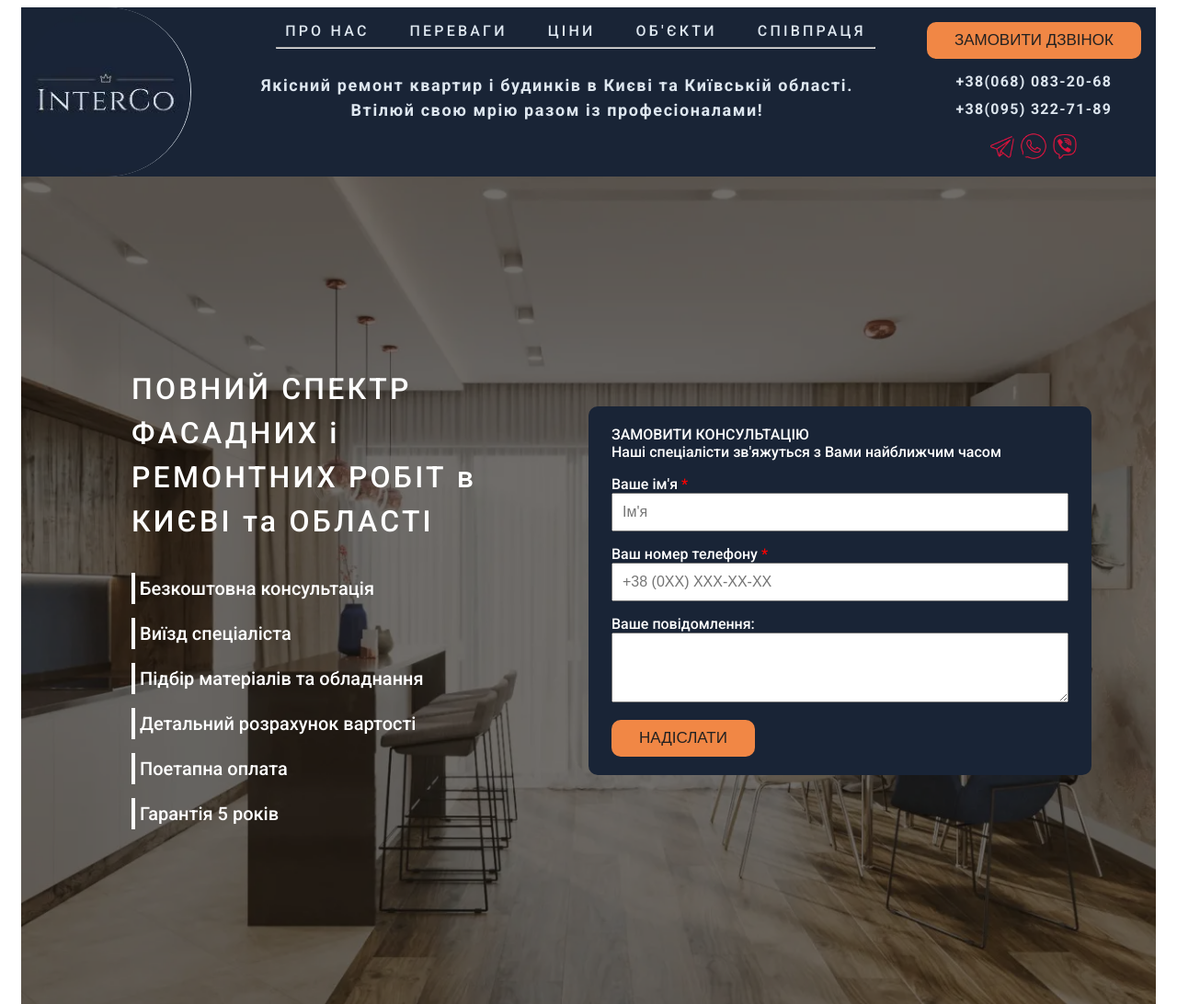
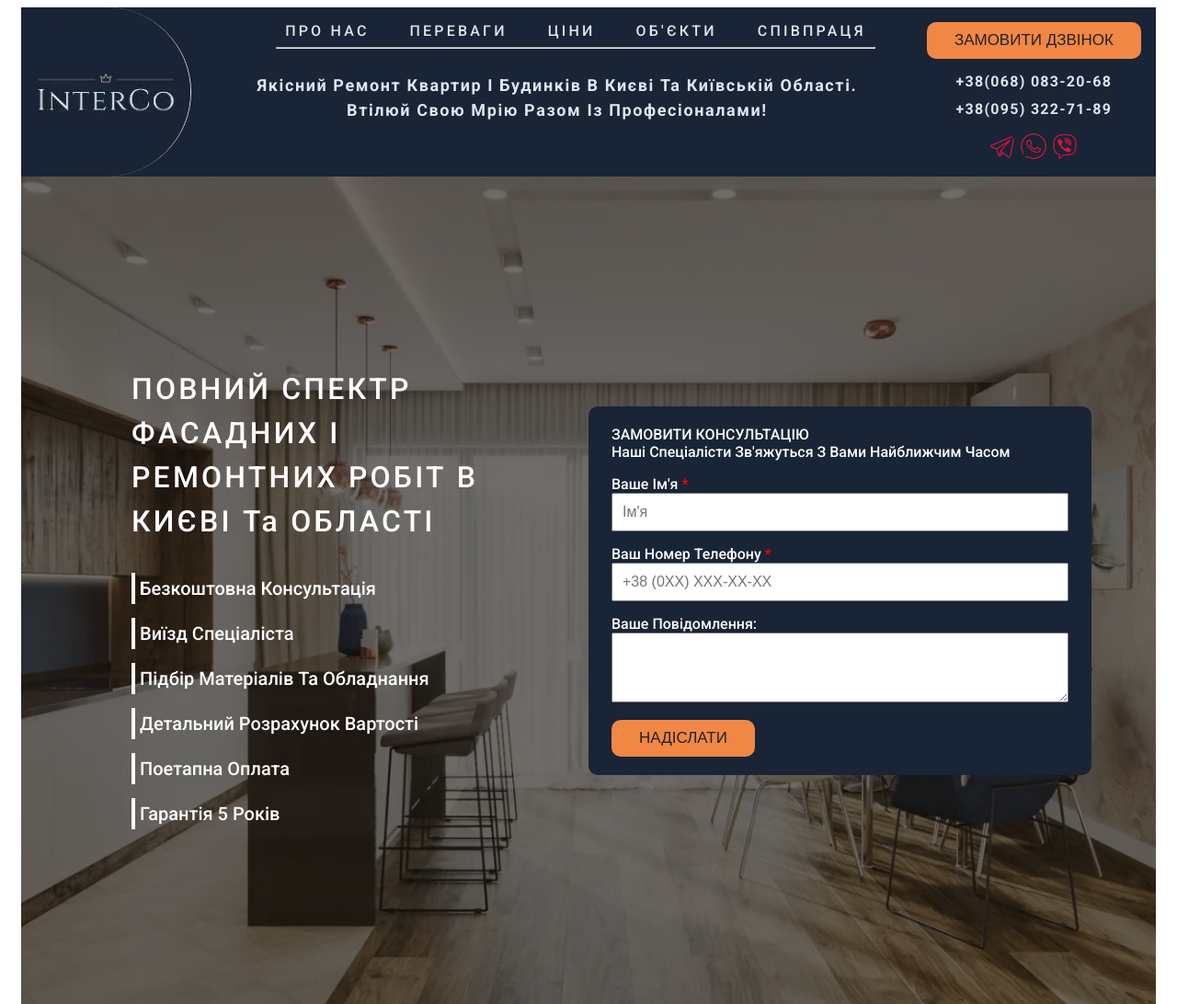
Before and after one commit to didurfv/InterCo, a plain HTML site: page index.html in a window 1280 px wide. Shown: the top 1092 px of the page at 92% size. Drawn offline with nearby package versions, Linux system fonts and the light colour scheme.

Commit message:
Update main.css

```diff
--- a/main.css
+++ b/main.css
@@ -1,4 +1,25 @@
 @charset "UTF-8";
+:root {
+  /* Colors */
+  --main: #192436;
+  --primaryDark: #010d14;
+  --primary: rgb(192, 108, 56);
+  --secondary: rgb(241, 135, 69);
+  --neutral: #08699e;
+  --neutralLight: rgb(221, 230, 239);
+  --white: #fff;
+  --black: #222121;
+}
+
+body {
+  font-family: "Roboto", sans-serif;
+  font-style: normal;
+  text-transform: capitalize;
+}
+
+body.locked {
+  overflow: hidden;
+}
 
 * {
   -webkit-box-sizing: border-box;
@@ -12,15 +33,6 @@
   max-width: 1400px;
   margin: 0 auto;
   padding: 0 15px;
-}
-
-body {
-  font-family: var(--fontMain);
-  font-style: normal;
-}
-
-body.locked {
-  overflow: hidden;
 }
 
 h3 {
@@ -57,7 +69,7 @@ button {
 
 .container-about {
   height: 900px;
-  background: url(../img/belveder1.jpg) center/cover no-repeat;
+  background: url(img/belveder1.jpg) center/cover no-repeat;
   z-index: 1;
 }
 
```
